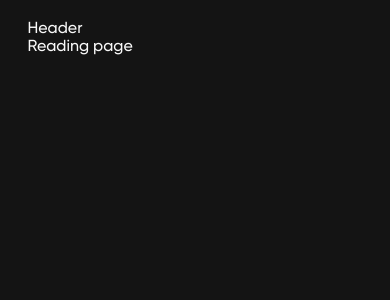
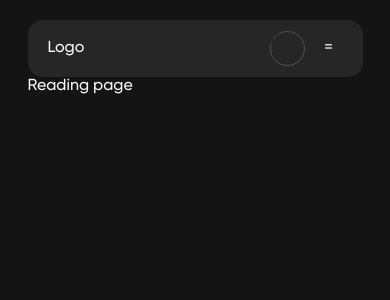
Before and after one commit to kristinka-skl/read-journey-app, a Next.js app: page /reading/1 in a window 390 px wide. Shown: the top 300 px of the page. Built offline with nearby package versions, Linux system fonts and the light colour scheme.

Commit message:
add mobile header and burger btn menu

```diff
--- a/app/Components/Shared/Header/Header.module.css
+++ b/app/Components/Shared/Header/Header.module.css
@@ -0,0 +1,86 @@
+.headerSection {
+  border-radius: 15px;
+  width: 335px;
+  height: 57px;
+  background-color: var(--input-background);
+  padding: 10px 20px;
+}
+.desktopNav {
+  display: none;
+}
+.headerSection{
+    display: flex;
+    flex-direction: row;
+    justify-content: space-between;
+    align-items: center;
+}
+.userIconBurgerWrapper{
+    display: flex;
+    flex-direction: row;
+    gap: 10px;
+    align-items: center;
+}
+.userIcon {
+    width: 35px;
+height: 35px;
+  border-radius: 100%;
+  color: var(--input-background);
+  border: 1px solid rgba(249, 249, 249, 0.2);;
+}
+.burgerWrapper{
+    width: 28px;
+    height: 28px;
+    display: flex;
+    align-items: center;
+    justify-content: center;
+    background-color: transparent;
+    color: antiquewhite;
+}
+.drawerBackdrop {
+  position: fixed;
+  inset: 0;
+  background: rgba(20, 20, 20, 0.6);;
+}
+
+.drawer {
+  width: min(200px);
+  height: 100dvh;
+  margin-left: auto;
+  background: var(--input-background);
+  padding: 34px 40px 40px 70px;
+  display: flex;
+  flex-direction: column;
+  justify-content: space-between;
+}
+
+.drawerClose {
+  align-self: flex-end;
+  margin-top: -10px;
+  display: inline-flex;
+  align-items: center;
+  justify-content: center;
+  width: 44px;
+  height: 44px;
+  padding: 0;
+  border: 0;
+  border-radius: var(--radius-pill);
+  background: transparent;
+  color: var(--color-text-primary);
+  cursor: pointer;
+  transition:
+    background-color 0.2s ease,
+    color 0.2s ease;
+}
+
+.drawerCloseIcon {
+  display: block;
+  width: 20px;
+  height: 20px;
+  pointer-events: none;
+}
+
+.drawerNav{
+    display: flex;
+    flex-direction: column;
+    gap: 20px;
+}
--- a/app/Components/Shared/Header/Header.tsx
+++ b/app/Components/Shared/Header/Header.tsx
@@ -1,5 +1,107 @@
-import css from './Header.module.css'
+'use client';
 
-export default function Header(){
-    return <p>Header</p>
+import Link from 'next/link';
+import css from './Header.module.css';
+import { useState } from 'react';
+
+export default function Header() {
+  const [isDrawerOpen, setIsDrawerOpen] = useState(false);
+  const closeDrawer = () => setIsDrawerOpen(false);
+  const handleLogout = () => {};
+  //   const user = useAuthStore((state) => state.user);
+  const user = true;
+  return (
+    <section className={css.headerSection}>
+      <p>Logo</p>
+      <nav className={css.desktopNav}>
+        <ul className={css.navLinks}>
+          <li>
+            <Link href="/recommended">Home</Link>
+          </li>
+          <li>
+            <Link href="/library">My library</Link>
+          </li>
+        </ul>
+      </nav>
+      <div className={css.userIconBurgerWrapper}>
+        <div className={css.userIcon}>
+          <span>F</span>
+        </div>
+
+        <button
+          className={css.burgerWrapper}
+          type="button"
+          aria-label="Open menu"
+          aria-expanded={isDrawerOpen}
+          onClick={() => setIsDrawerOpen(true)}
+        >
+          <p>=</p>
+        </button>
+
+        {/* <svg> */}
+        {/* <use href=''> */}
+
+        {/* </use> */}
+        {/* </svg> */}
+      </div>
+
+      {/* drawer */}
+      {isDrawerOpen ? (
+        <div
+          className={css.drawerBackdrop}
+          onClick={closeDrawer}
+          role="presentation"
+        >
+          <aside
+            // id={drawerId}
+            className={css.drawer}
+            onClick={(event) => event.stopPropagation()}
+            aria-label="Mobile menu"
+          >
+            <button
+              className={css.drawerClose}
+              type="button"
+              onClick={closeDrawer}
+              aria-label="Close menu"
+            >
+              X
+              {/* <svg
+                className={css.drawerCloseIcon}
+                width="20"
+                height="20"
+                aria-hidden="true"
+              >
+                <use href="/sprite.svg#icon-close" />
+              </svg> */}
+            </button>
+            <nav className={css.drawerNav} aria-label="Mobile navigation">
+              <Link href="/recommended" onClick={closeDrawer}>
+                Home
+              </Link>
+              <Link href="/library" onClick={closeDrawer}>
+                My library
+              </Link>
+            </nav>
+            <div className={css.drawerAction}>
+              {user ? (
+                <button
+                  className={css.secondaryButton}
+                  type="button"
+                  // disabled={isLoggingOut}
+                  onClick={async () => {
+                    await handleLogout();
+                    closeDrawer();
+                  }}
+                >
+                  {/* {isLoggingOut ? 'Logging out...' : 'Log out'} */}
+                  Log out
+                </button>
+              ) : null}
+            </div>
+          </aside>
+        </div>
+      ) : null}
+      {/* end drawer*/}
+    </section>
+  );
 }
--- a/app/globals.css
+++ b/app/globals.css
@@ -45,11 +45,66 @@ body {
   margin: 0;
 }
 
-a {
-  color: inherit;
-  text-decoration: none;
+
+body,
+h1,
+h2,
+h3,
+h4,
+h5,
+h6,
+p {
+  margin: 0;
 }
 
+ul,
+ol {
+  margin: 0;
+  padding: 0;
+  list-style: none;
+}
+
+ol:last-child,
+ul:last-child {
+  margin-bottom: 0;
+}
+
+a {
+  text-decoration: none;
+  color: currentColor;
+}
+
+input,
+textarea,
+select {
+  font-family: inherit;
+  font-size: inherit;
+  line-height: inherit;
+  outline: none;
+}
+
+textarea {
+  resize: none;
+}
+
+
+button {
+  font-family: inherit;
+  font-size: inherit;
+  line-height: inherit;
+  /* color: currentColor; */
+  border: none;
+
+  /* display: block; */
+  cursor: pointer;
+}
+
+img,
+picture,
+svg {
+  display: block;
+  max-width: 100%;
+}
 /* @media (prefers-color-scheme: dark) {
   html {
     color-scheme: dark;
```
Also changed, not shown: app/(public routes)/login/loginPage.module.css (+8 -2 lines), app/(public routes)/login/page.tsx (+10 -5 lines), app/(public routes)/register/page.tsx (+9 -4 lines), app/(public routes)/register/registerPage.module.css (+10 -1 lines), app/Components/Shared/HeroImage/HeroImage.module.css (added, +7 -0 lines), app/Components/Shared/HeroImage/HeroImage.tsx (added, +17 -0 lines), app/layout.tsx (+10 -7 lines), public/images/Hero-image-2x.webp (added).
